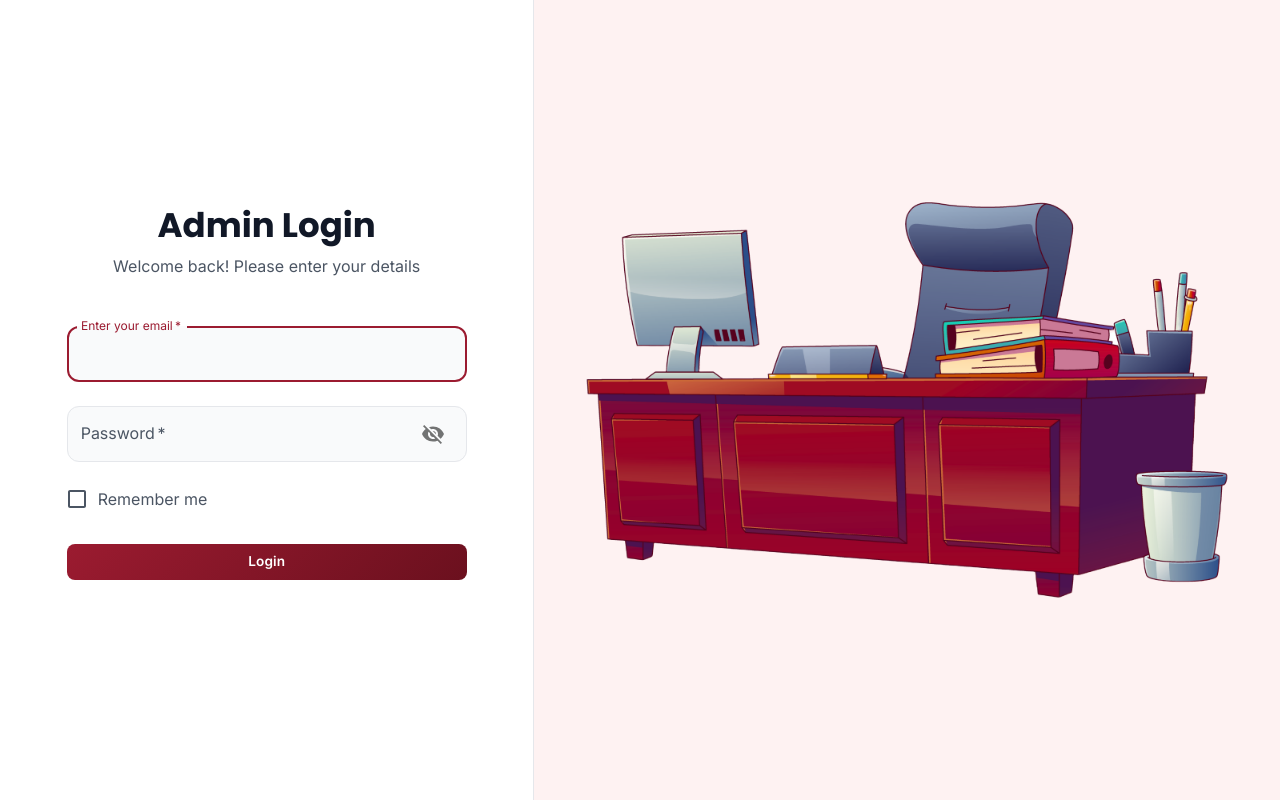
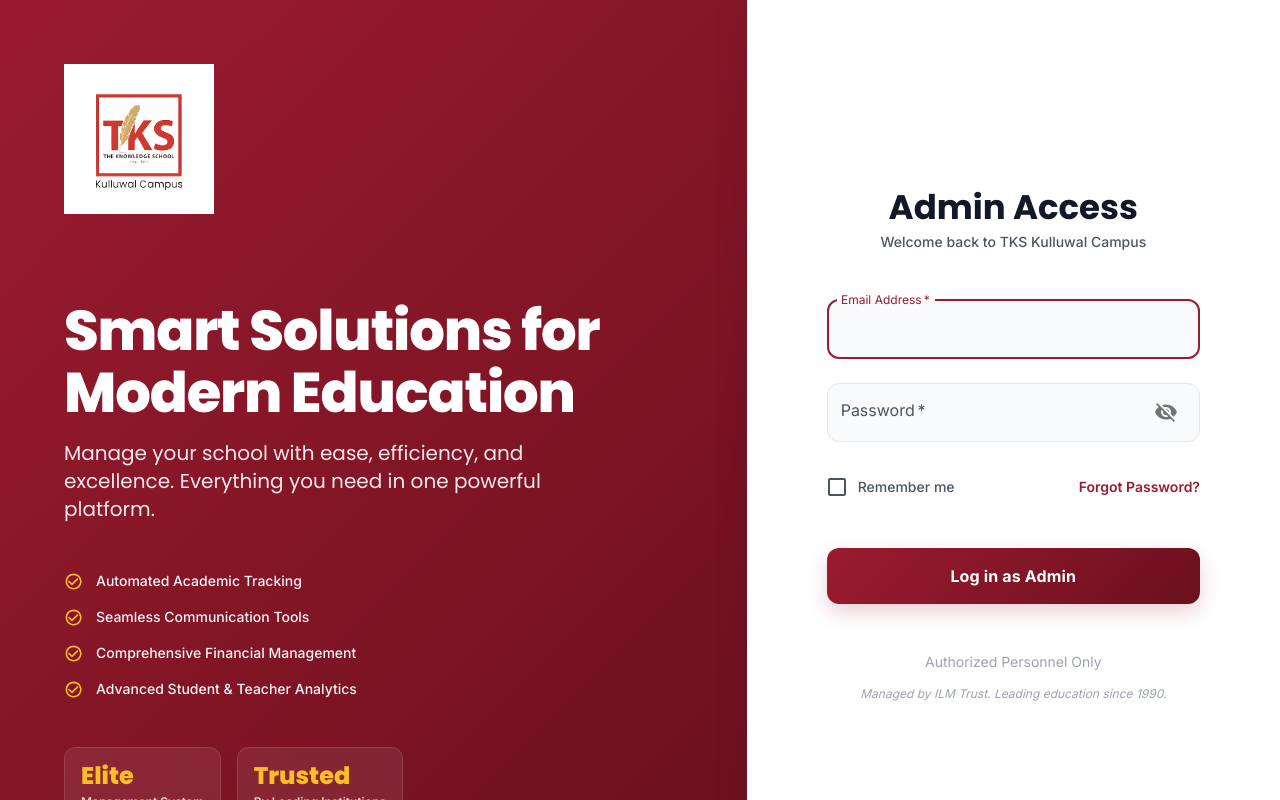
Before and after one commit to Anas1108/School-Management-system-FE, a React (Create React App) app: page /Adminlogin in a window 1280 px wide. Built offline with nearby package versions, Linux system fonts and the light colour scheme.

Commit message:
admin login page ui updated

```diff
--- a/src/pages/LoginPage.js
+++ b/src/pages/LoginPage.js
@@ -1,13 +1,27 @@
 import { useEffect, useState } from 'react';
 import { useNavigate } from 'react-router-dom';
 import { useDispatch, useSelector } from 'react-redux';
-import { Grid, Box, Typography, Paper, Checkbox, FormControlLabel, TextField, CssBaseline, IconButton, InputAdornment, CircularProgress } from '@mui/material';
+import {
+    Grid,
+    Box,
+    Typography,
+    Paper,
+    Checkbox,
+    FormControlLabel,
+    TextField,
+    CssBaseline,
+    IconButton,
+    InputAdornment,
+    CircularProgress,
+    Fade,
+    List,
+    ListItem,
+    ListItemIcon,
+    ListItemText
+} from '@mui/material';
 import { ThemeProvider } from '@mui/material/styles';
-import { Visibility, VisibilityOff } from '@mui/icons-material';
-import bgpic from "../assets/designlogin.jpg"
-import AdminImage from "../assets/admin.png";
-import StudentImage from "../assets/student.png";
-import TeacherImage from "../assets/teacher.png";
+import { Visibility, VisibilityOff, CheckCircleOutline } from '@mui/icons-material';
+import TksLogo from "../assets/tks-Kulluwal.png";
 import { LightPurpleButton } from '../components/buttonStyles';
 import styled from 'styled-components';
 import { loginUser } from '../redux/userRelated/userHandle';
@@ -74,14 +88,6 @@ const LoginPage = ({ role }) => {
         if (name === 'studentName') setStudentNameError(false);
     };
 
-
-
-    const roleImage = {
-        "Admin": AdminImage,
-        "Student": StudentImage,
-        "Teacher": TeacherImage
-    }
-
     useEffect(() => {
         if (status === 'success' || currentUser !== null) {
             if (currentRole === 'Admin') {
@@ -107,29 +113,147 @@ const LoginPage = ({ role }) => {
 
     return (
         <ThemeProvider theme={theme}>
-            <Grid container component="main" sx={{ height: '100vh' }}>
+            <LoginRoot>
                 <CssBaseline />
-                <Grid item xs={12} sm={8} md={5} component={Paper} elevation={6} square sx={{
+                <Grid container component="main" sx={{
+                    minHeight: '100vh',
+                    height: { xs: 'auto', md: '100vh' },
+                    overflow: 'auto'
+                }}>
+
+                    {/* Visual/Text Side */}
+                    <Grid item xs={false} sm={false} md={7} sx={{
+                        background: 'var(--gradient-primary)',
+                        display: { xs: 'none', md: 'flex' },
+                        flexDirection: 'column',
+                        color: 'white',
+                        padding: { xs: 4, md: 8 },
+                        position: 'relative',
+                        zIndex: 1,
+                    }}>
+                        {/* Logo at Top Left */}
+                        <Fade in={true} timeout={800}>
+                            <Box sx={{ mb: { xs: 4, md: 10 } }}>
+                                <img src={TksLogo} alt="TKS Logo" style={{ width: '150px', filter: 'brightness(1.1)' }} />
+                            </Box>
+                        </Fade>
+
+                        <Fade in={true} timeout={1200}>
+                            <Box sx={{ maxWidth: '600px', textAlign: 'left' }}>
+                                <Typography variant="h1" sx={{
+                                    fontWeight: 800,
+                                    mb: 2,
+                                    fontSize: { xs: '2.5rem', md: '3rem', lg: '3.5rem' },
+                                    fontFamily: 'var(--font-family-heading)',
+                                    lineHeight: 1.1,
+                                    letterSpacing: '-0.02em',
+                                }}>
+                                    Smart Solutions for <br /> Modern Education
+                                </Typography>
+                                <Typography variant="h5" sx={{
+                                    fontWeight: 400,
+                                    mb: 4,
+                                    opacity: 0.9,
+                                    maxWidth: '500px',
+                                    lineHeight: 1.4,
+                                    fontSize: { xs: '1rem', md: '1.1rem', lg: '1.25rem' }
+                                }}>
+                                    Manage your school with ease, efficiency, and excellence. Everything you need in one powerful platform.
+                                </Typography>
+
+                                <Box sx={{
+                                    mb: 4,
+                                    display: {
+                                        xs: 'none',
+                                        lg: 'block',
+                                        md: 'block'
+                                    },
+                                    /* Intelligent hiding for low-height screens */
+                                    "@media (max-height: 750px)": {
+                                        display: 'none'
+                                    }
+                                }}>
+                                    <List sx={{ '& .MuiListItem-root': { px: 0, py: 0.5 } }}>
+                                        {[
+                                            "Automated Academic Tracking",
+                                            "Seamless Communication Tools",
+                                            "Comprehensive Financial Management",
+                                            "Advanced Student & Teacher Analytics"
+                                        ].map((text, index) => (
+                                            <ListItem key={index}>
+                                                <ListItemIcon sx={{ minWidth: '32px' }}>
+                                                    <CheckCircleOutline sx={{ color: 'var(--color-secondary-400)', fontSize: '1.2rem' }} />
+                                                </ListItemIcon>
+                                                <ListItemText
+                                                    primary={text}
+                                                    primaryTypographyProps={{
+                                                        variant: 'body2',
+                                                        sx: { fontWeight: 500, opacity: 0.95 }
+                                                    }}
+                                                />
+                                            </ListItem>
+                                        ))}
+                                    </List>
+                                </Box>
+
+                                <Box sx={{
+                                    display: {
+                                        xs: 'none',
+                                        lg: 'flex',
+                                        md: 'flex'
+                                    },
+                                    gap: 2,
+                                    mt: 1,
+                                    /* Intelligent hiding for low-height screens */
+                                    "@media (max-height: 650px)": {
+                                        display: 'none'
+                                    }
+                                }}>
+                                    <StatBox>
+                                        <Typography variant="h5" sx={{ fontWeight: 800, color: 'var(--color-secondary-400)' }}>Elite</Typography>
+                                        <Typography variant="caption" sx={{ opacity: 0.8, fontWeight: 600, display: 'block' }}>Management System</Typography>
+                                    </StatBox>
+                                    <StatBox>
+                                        <Typography variant="h5" sx={{ fontWeight: 800, color: 'var(--color-secondary-400)' }}>Trusted</Typography>
+                                        <Typography variant="caption" sx={{ opacity: 0.8, fontWeight: 600, display: 'block' }}>By Leading Institutions</Typography>
+                                    </StatBox>
+                                </Box>
+                            </Box>
+                        </Fade>
+                    </Grid>
+
+                    {/* Form Side */}
+                    <Grid item xs={12} sm={12} md={5} component={Paper} elevation={0} square sx={{
                         display: 'flex',
                         flexDirection: 'column',
                         justifyContent: 'center',
-                    backgroundColor: 'var(--bg-paper)'
+                        backgroundColor: 'var(--bg-paper)',
+                        position: 'relative',
+                        zIndex: 2,
+                        boxShadow: '-10px 0 30px rgba(0,0,0,0.05)'
                     }}>
-                    <Box
-                        sx={{
-                            my: 8,
-                            mx: 4,
+                        <Fade in={true} timeout={1200}>
+                            <Box sx={{
+                                py: { xs: 4, md: 0 },
+                                px: { xs: 2, sm: 4, md: 10 },
                                 display: 'flex',
                                 flexDirection: 'column',
                                 alignItems: 'center',
-                        }}
-                    >
-                        <StyledTypography variant="h4" sx={{ mb: 1, color: "var(--text-primary)" }}>
-                            {role} Login
+                                width: '100%',
+                            }}>
+                                {/* Mobile/Tablet Logo */}
+                                <Box sx={{ display: { xs: 'block', md: 'none' }, mb: 4, textAlign: 'center' }}>
+                                    <img src={TksLogo} alt="TKS Logo" style={{ width: '140px' }} />
+                                </Box>
+                                <Box sx={{ textAlign: 'center', mb: 3 }}>
+                                    <StyledTypography variant="h4" sx={{ mb: 0.5, color: "var(--text-primary)", fontWeight: 800 }}>
+                                        {role} Access
                                     </StyledTypography>
-                        <Typography variant="body1" sx={{ color: 'var(--text-secondary)', mb: 3 }}>
-                            Welcome back! Please enter your details
+                                    <Typography variant="body2" sx={{ color: 'var(--text-secondary)', fontWeight: 500 }}>
+                                        Welcome back to TKS Kulluwal Campus
                                     </Typography>
+                                </Box>
+
                                 <Box component="form" noValidate onSubmit={handleSubmit} sx={{ mt: 1, width: '100%', maxWidth: '400px' }}>
                                     {role === "Student" ? (
                                         <>
@@ -138,7 +262,7 @@ const LoginPage = ({ role }) => {
                                                 required
                                                 fullWidth
                                                 id="rollNumber"
-                                        label="Enter your Roll Number"
+                                                label="Roll Number"
                                                 name="rollNumber"
                                                 autoComplete="off"
                                                 type="number"
@@ -153,7 +277,7 @@ const LoginPage = ({ role }) => {
                                                 required
                                                 fullWidth
                                                 id="studentName"
-                                        label="Enter your name"
+                                                label="Full Name"
                                                 name="studentName"
                                                 autoComplete="name"
                                                 error={studentNameError}
@@ -168,7 +292,7 @@ const LoginPage = ({ role }) => {
                                             required
                                             fullWidth
                                             id="email"
-                                    label="Enter your email"
+                                            label="Email Address"
                                             name="email"
                                             autoComplete="email"
                                             autoFocus
@@ -195,58 +319,58 @@ const LoginPage = ({ role }) => {
                                             endAdornment: (
                                                 <InputAdornment position="end">
                                                     <IconButton onClick={() => setToggle(!toggle)}>
-                                                {toggle ? (
-                                                    <Visibility />
-                                                ) : (
-                                                    <VisibilityOff />
-                                                )}
+                                                        {toggle ? <Visibility /> : <VisibilityOff />}
                                                     </IconButton>
                                                 </InputAdornment>
                                             ),
                                         }}
                                     />
-                            <Grid container sx={{ display: "flex", justifyContent: "space-between", alignItems: "center", mt: 1 }}>
+
+                                    <Box sx={{ display: 'flex', justifyContent: 'space-between', alignItems: 'center', mt: 2 }}>
                                         <FormControlLabel
-                                    control={<Checkbox value="remember" color="primary" />}
-                                    label={<Typography sx={{ color: 'var(--text-secondary)' }}>Remember me</Typography>}
+                                            control={<Checkbox value="remember" color="primary" sx={{ borderRadius: '4px' }} />}
+                                            label={<Typography variant="body2" sx={{ color: 'var(--text-secondary)', fontWeight: 500 }}>Remember me</Typography>}
                                         />
-                            </Grid>
-                            <LightPurpleButton
+                                        <Typography variant="body2" sx={{ color: 'var(--color-primary-600)', fontWeight: 600, cursor: 'pointer', '&:hover': { textDecoration: 'underline' } }}>
+                                            Forgot Password?
+                                        </Typography>
+                                    </Box>
+
+                                    <LoginButton
                                         type="submit"
                                         fullWidth
                                         variant="contained"
-                                sx={{ mt: 3, mb: 2 }}
+                                        disabled={loader}
                                     >
-                                {loader ?
-                                    <CircularProgress size={24} color="inherit" />
-                                    : "Login"}
-                            </LightPurpleButton>
+                                        {loader ? <CircularProgress size={24} color="inherit" /> : `Log in as ${role}`}
+                                    </LoginButton>
 
+                                    <Box sx={{ mt: 4, textAlign: 'center' }}>
+                                        <Typography variant="body2" sx={{ color: 'var(--text-tertiary)', mb: 1 }}>
+                                            Authorized Personnel Only
+                                        </Typography>
+                                        <Typography variant="caption" sx={{ color: 'var(--text-tertiary)', fontStyle: 'italic' }}>
+                                            Managed by ILM Trust. Leading education since 1990.
+                                        </Typography>
                                     </Box>
                                 </Box>
+                            </Box>
+                        </Fade>
                     </Grid>
-                <Grid
-                    item
-                    xs={false}
-                    sm={4}
-                    md={7}
-                    sx={{
-                        backgroundImage: `url(${roleImage[role] || bgpic})`,
-                        backgroundRepeat: 'no-repeat',
-                        backgroundColor: 'var(--color-primary-50)',
-                        backgroundSize: 'cover',
-                        backgroundPosition: 'center',
-                        borderLeft: '1px solid var(--border-color)',
-                    }}
-                />
                 </Grid>
 
                 <Popup message={message} setShowPopup={setShowPopup} showPopup={showPopup} />
+            </LoginRoot>
         </ThemeProvider>
     );
 }
 
 export default LoginPage
+
+const LoginRoot = styled.div`
+    height: 100vh;
+    background-color: var(--bg-body);
+`;
 
 const StyledTypography = styled(Typography)`
     font-family: var(--font-family-heading) !important;
@@ -257,9 +381,11 @@ const StyledTextField = styled(TextField)`
     & .MuiOutlinedInput-root {
         border-radius: var(--border-radius-lg) !important;
         background-color: var(--color-gray-50);
+        transition: all 0.2s ease;
 
         & fieldset {
             border-color: var(--color-gray-200);
+            border-width: 1px;
         }
 
         &:hover fieldset {
@@ -268,6 +394,60 @@ const StyledTextField = styled(TextField)`
 
         &.Mui-focused fieldset {
             border-color: var(--color-primary-600);
+            border-width: 2px;
+        }
+
+        & input {
+            padding: 18px 14px;
+        }
+    }
+
+    & .MuiInputLabel-root {
+        &.Mui-focused {
+            color: var(--color-primary-600);
         }
     }
 `;
+
+const LoginButton = styled(LightPurpleButton)`
+    margin-top: 2.5rem !important;
+    margin-bottom: 1rem !important;
+    padding: 14px !important;
+    font-size: 1rem !important;
+    font-weight: 800 !important;
+    text-transform: none !important;
+    border-radius: var(--border-radius-lg) !important;
+    background: var(--gradient-primary) !important;
+    box-shadow: 0 8px 20px rgba(155, 27, 48, 0.2) !important;
+    transition: all 0.3s cubic-bezier(0.175, 0.885, 0.32, 1.275) !important;
+
+    &:hover {
+        box-shadow: 0 12px 28px rgba(155, 27, 48, 0.3) !important;
+        transform: translateY(-2px);
+    }
+
+    &:active {
+        transform: translateY(0);
+    }
+
+    &:disabled {
+        opacity: 0.7;
+        background: var(--color-gray-400) !important;
+    }
+`;
+
+const StatBox = styled(Box)`
+    padding: 0.75rem 1rem;
+    border-radius: var(--border-radius-lg);
+    background: rgba(255, 255, 255, 0.08);
+    backdrop-filter: blur(12px);
+    border: 1px solid rgba(255, 255, 255, 0.12);
+    min-width: 140px;
+    transition: all 0.3s ease;
+
+    &:hover {
+        background: rgba(255, 255, 255, 0.12);
+        transform: translateY(-4px);
+        border-color: rgba(255, 255, 255, 0.2);
+    }
+`;
```
Lines whose indentation alone changed are shown as unchanged.
